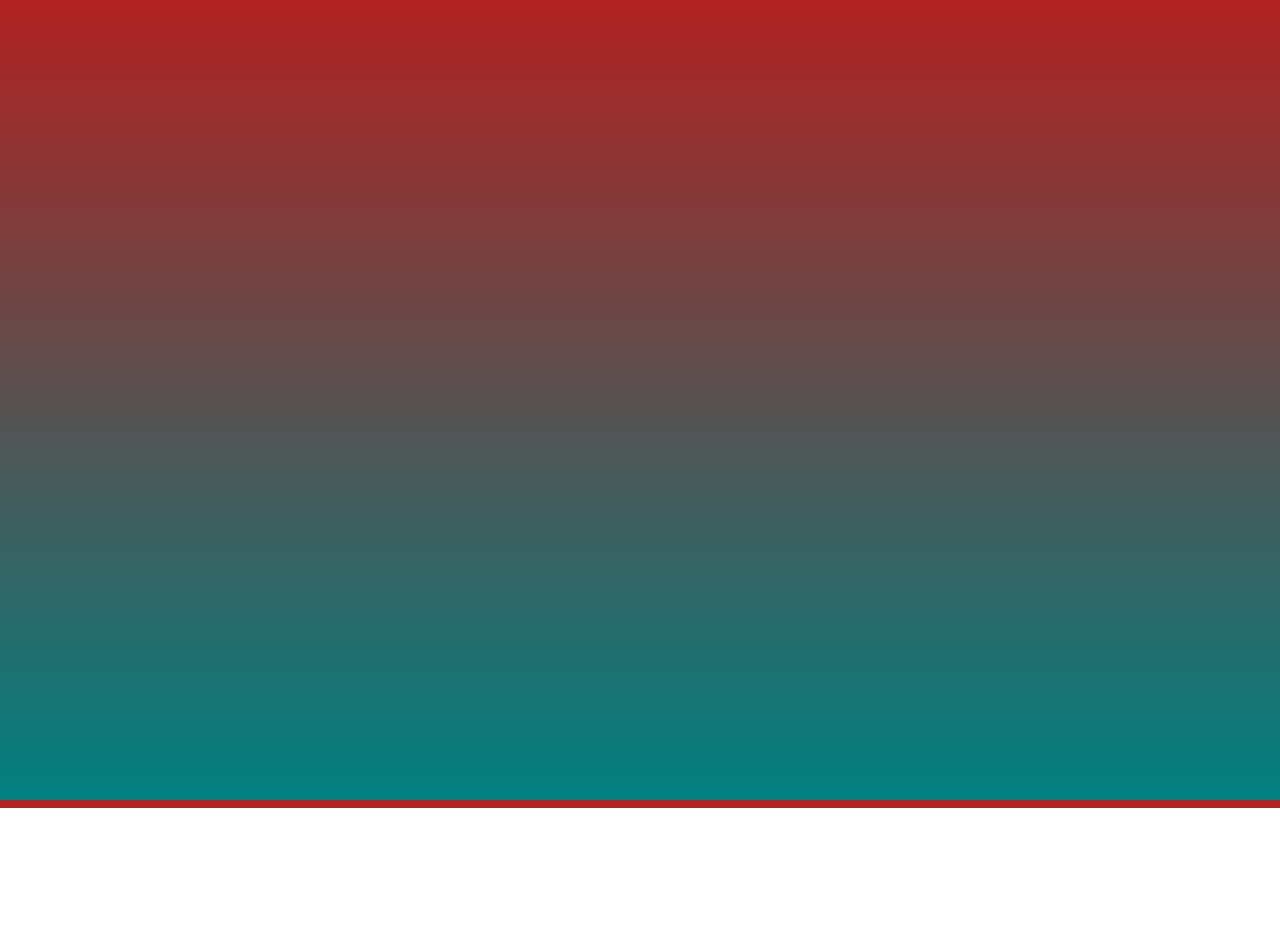
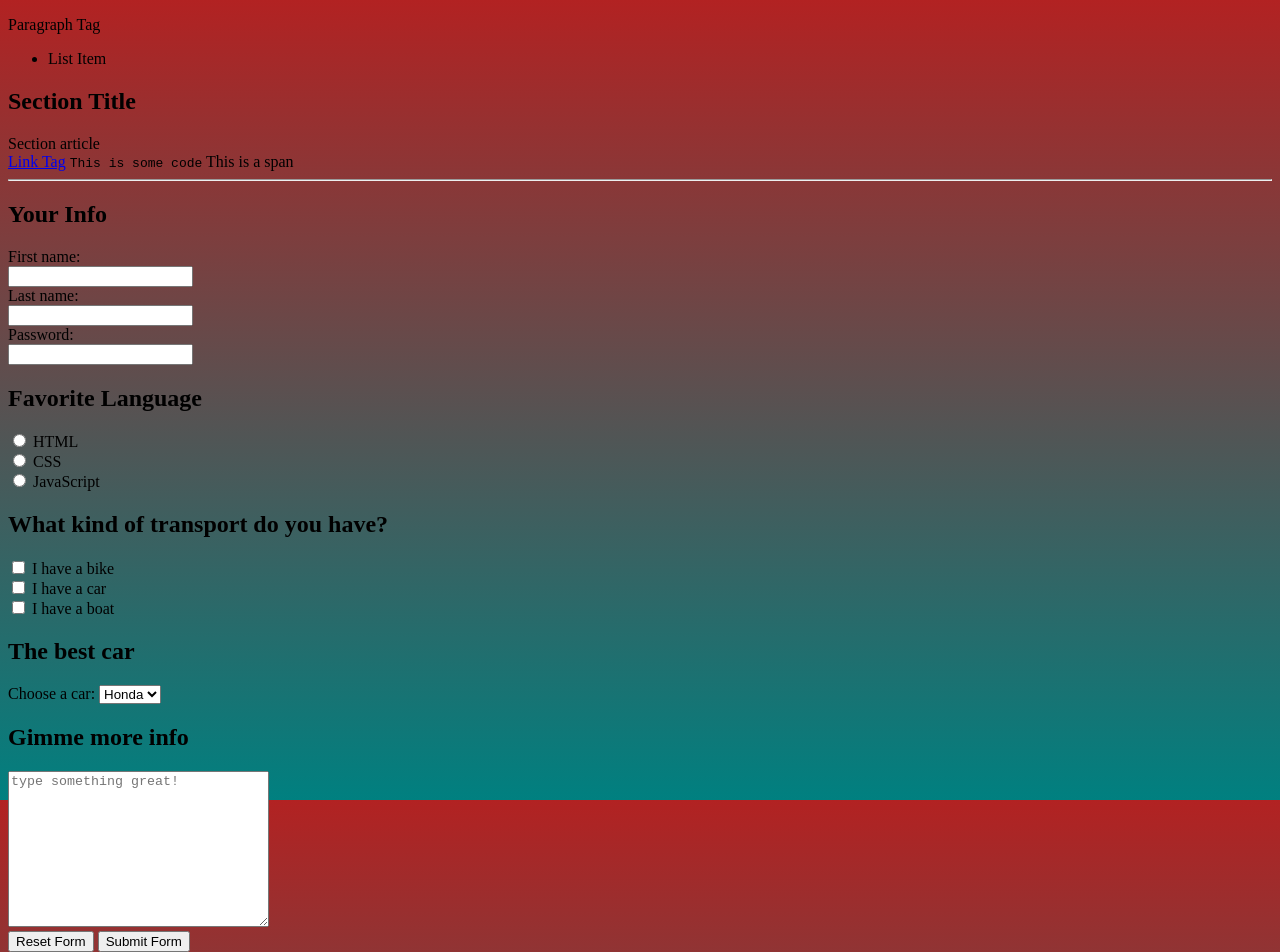
Before and after one commit to TwoFivinClimber/inclass-html-css, a plain HTML site: page index.html in a window 1280 px wide. Before the commit the page ends 808 px from the top, so only its background shows below. Drawn offline with Linux system fonts and the light colour scheme.

Commit message:
html from code sandbox

```diff
--- a/index.html
+++ b/index.html
@@ -9,6 +9,119 @@
 </head>
 <body>
   <script src="main.js"></script>
+  <!DOCTYPE html>
+<!-- tells the browswer that this document is in html 5.  if the html is uppercase then you have to specify more information (this was done in versions of html before 5.  so just make it lowercase)-->
+<html lang="en">
+  <!-- tells the browser that this is the root of the html document -->
+  <head>
+    <!-- container for all the head elements - link, meta, script, style, or title tags -->
+    <meta charset="UTF-8" />
+    <!-- this tells the browser what type of character set you are using.  You will practically always use UTF-8 as its the prefered standard for html-->
+    <meta name="viewport" content="width=device-width, initial-scale=1.0" />
+    <!-- this sets the viewport of the site to match the width of the device you are on.  should always include this line -->
+    <meta http-equiv="X-UA-Compatible" content="ie=edge" />
+    <!-- this specifies what versions of ie your site supports.  In this case we are only supporting modern browsers (edge and up) -->
+    <title>Document</title>
+    <!-- Whatever you type here will display in the title tab at the top of the browser -->
+    <link rel="stylesheet" href="main.css" />
+    <!-- link to css file -->
+  </head>
+  <!-- closes head tag -->
+  <body>
+    <!-- section of the document that contains ALL the html -->
+
+    <!-- BLOCK LEVEL ELEMENT EXAMPLES  -->
+    <p>Paragraph Tag</p>
+    <ul>
+      <li>List Item</li>
+    </ul>
+    <section>
+      <h1>Section Title</h1>
+      <article>Section article</article>
+    </section>
+
+    <!-- INLINE ELEMENT EXAMPLES  -->
+    <a href="#">Link Tag</a>
+    <code>This is some code</code>
+    <span>This is a span</span>
+
+    <hr />
+
+    <!-- FORM -->
+    <form>
+      <!-- TEXT INPUTS -->
+      <section class="form_inputs">
+        <h2>Your Info</h2>
+        <label for="fname">First name:</label><br />
+        <input type="text" id="fname" name="fname" /><br />
+        <label for="lname">Last name:</label><br />
+        <input type="text" id="lname" name="lname" /><br />
+        <label for="pwd">Password:</label><br />
+        <input type="password" id="pwd" name="pwd" />
+      </section>
+
+      <!-- RADIOS -->
+      <!-- NOTICE THE NAMES ON EACH INPUT IS THE SAME BUT THE IDS ARE DIFFERENT -->
+      <section class="form_radios">
+        <h2>Favorite Language</h2>
+        <input type="radio" id="html" name="fav_language" value="HTML" />
+        <label for="html">HTML</label><br />
+        <input type="radio" id="css" name="fav_language" value="CSS" />
+        <label for="css">CSS</label><br />
+        <input
+          type="radio"
+          id="javascript"
+          name="fav_language"
+          value="JavaScript"
+        />
+        <label for="javascript">JavaScript</label>
+      </section>
+
+      <!-- CHECKBOXES -->
+      <section class="form_checkboxes">
+        <h2>What kind of transport do you have?</h2>
+        <input type="checkbox" id="vehicle1" name="vehicle1" value="Bike" />
+        <label for="vehicle1"> I have a bike</label><br />
+        <input type="checkbox" id="vehicle2" name="vehicle2" value="Car" />
+        <label for="vehicle2"> I have a car</label><br />
+        <input type="checkbox" id="vehicle3" name="vehicle3" value="Boat" />
+        <label for="vehicle3"> I have a boat</label>
+      </section>
+
+      <!-- SELECT -->
+      <section class="form_select">
+        <h2>The best car</h2>
+        <label for="cars">Choose a car:</label>
+        <select id="cars" name="cars">
+          <option value="honda">Honda</option>
+          <option value="saab">Saab</option>
+          <option value="fiat">Fiat</option>
+          <option value="audi">Audi</option>
+        </select>
+      </section>
+
+      <!-- TEXTAREA -->
+      <section class="form_textarea">
+        <h2>Gimme more info</h2>
+        <textarea
+          name="message"
+          rows="10"
+          cols="30"
+          placeholder="type something great!"
+        ></textarea>
+      </section>
+
+      <!-- RESET BUTTON -->
+      <button type="reset">Reset Form</button>
+      <!-- SUBMIT BUTTON -->
+      <button type="submit">Submit Form</button>
+    </form>
+
+    <script src="main.js"></script>
+  </body>
+  <!-- closing tag for body -->
+</html>
+<!-- closing tag for html -->
 
 </body>
 </html>
```
